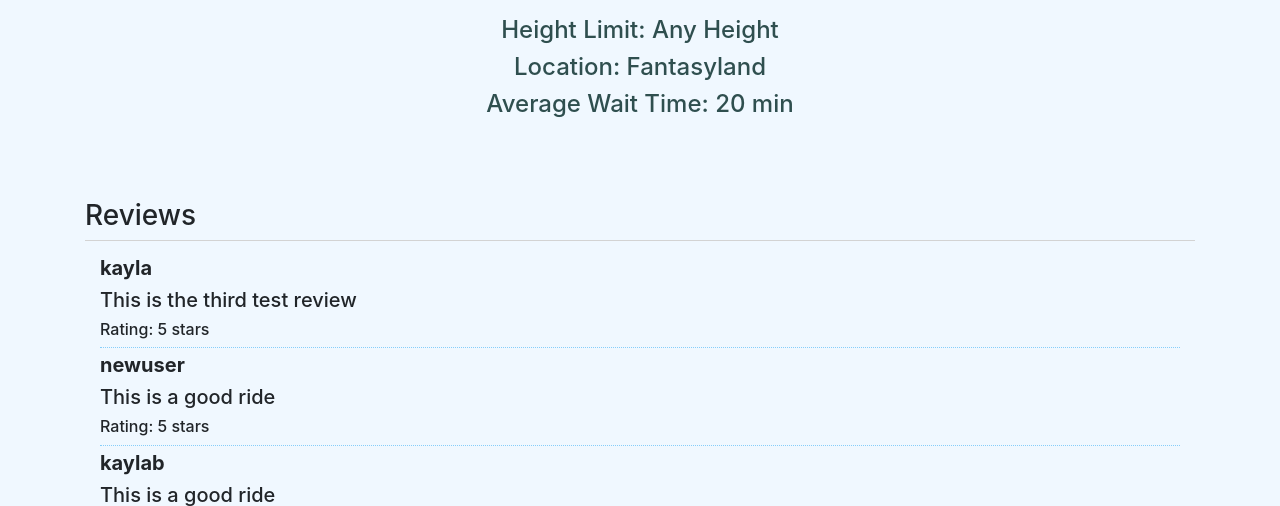
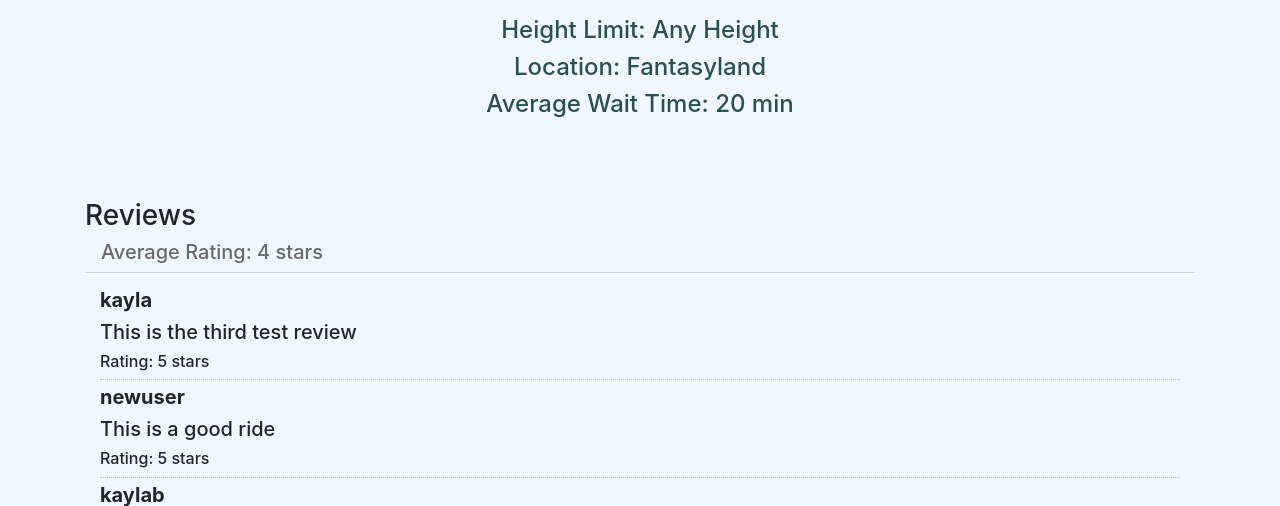
Before and after one commit to kbingham18/Attraction_Repo_Disneyland, a Django app: page /rides/1 in a window 1280 px wide. Shown: the part 625-1131 px from the top of the page. Run offline with Django 3.2, Linux system fonts and the light colour scheme; data comes from the database, SQL or seed files in the repository; both versions use the stored data as it was after the commit.

Commit message:
Added average rating system

```diff
--- a/mysite/repository/static/repository/style.css
+++ b/mysite/repository/static/repository/style.css
@@ -126,3 +126,8 @@ body{
     box-shadow: 2px 2px 5px grey;
     background-color: whitesmoke;
 }
+
+.avgRate{
+    color: dimgrey;
+    padding-left: 16px;
+}
--- a/mysite/repository/templates/repository/ride_detail.html
+++ b/mysite/repository/templates/repository/ride_detail.html
@@ -29,6 +29,13 @@
         <a href="{% url 'repository:create_review' ride.id %}" class="btn btn-info" style="float: right">Add Review</a>
         {% endif %}
             <h3>Reviews</h3>
+        {% if avgRate == 1 %}
+           <h5 class="avgRate">Average Rating: {{ avgRate }} star</h5>
+        {% elif avgRate == 0 %}
+            <h5 class="avgRate">Average Rating: No Reviews</h5>
+        {% else %}
+            <h5 class="avgRate">Average Rating: {{ avgRate }} stars</h5>
+        {% endif %}
             <div class="reviewStartDiv">
                 {%  for review in reviews %}
                     <div class="reviewLine">
--- a/mysite/repository/views.py
+++ b/mysite/repository/views.py
@@ -5,6 +5,7 @@ from django.core.paginator import Paginator
 from django.views.generic.detail import DetailView
 from django.views.generic.edit import CreateView
 from django.shortcuts import render, redirect
+from statistics import mean
 
 from django.http import HttpResponse
 
@@ -27,9 +28,16 @@ def ride_list(request):
 def detail(request, ride_id):
     ride = Rides.objects.get(pk=ride_id)
     reviews = Review.objects.filter(reviewed_ride=ride.ride_name)
+    values = [obj.rating for obj in reviews]
+    if reviews.exists():
+        avgRating = mean(values)
+        avgRating = round(avgRating, 1)
+    else:
+        avgRating = 0
     context = {
         'ride': ride,
-        'reviews': reviews
+        'reviews': reviews,
+        'avgRate': avgRating
     }
     return render(request, 'repository/ride_detail.html', context)
 
@@ -72,6 +80,7 @@ def create_review(request, ride_id):
 
     return render(request, 'repository/review-form.html', {'form': form, 'item': reviewed_ride1})
 
+
 def update_ride(request, ride_id):
     ride = Rides.objects.get(id=ride_id)
     form = RideForm(request.POST or None, request.FILES or None, instance=ride)
```
Also changed, not shown: mysite/db.sqlite3, mysite/media/profile_picture/beast_bR026GS.JPG (added).
